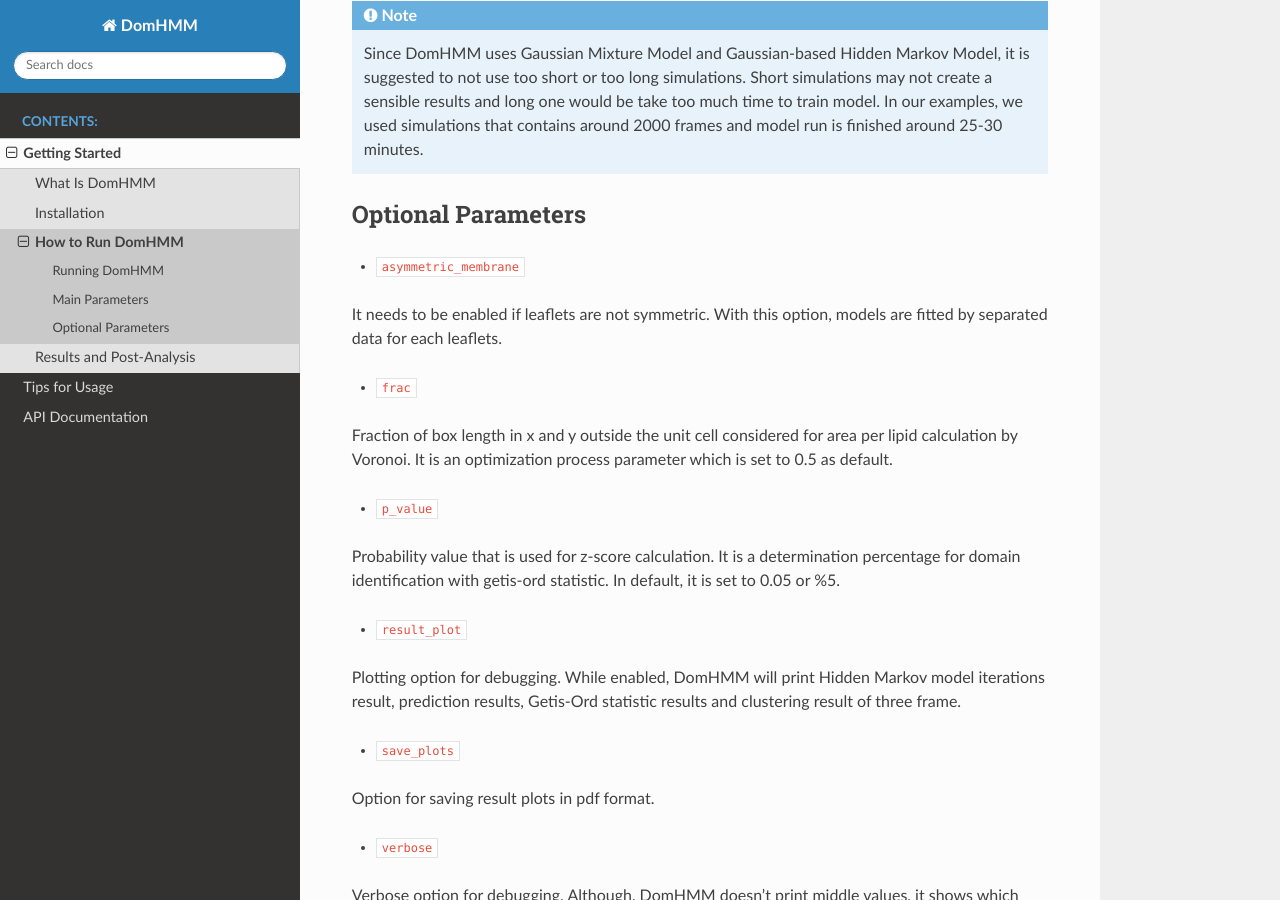
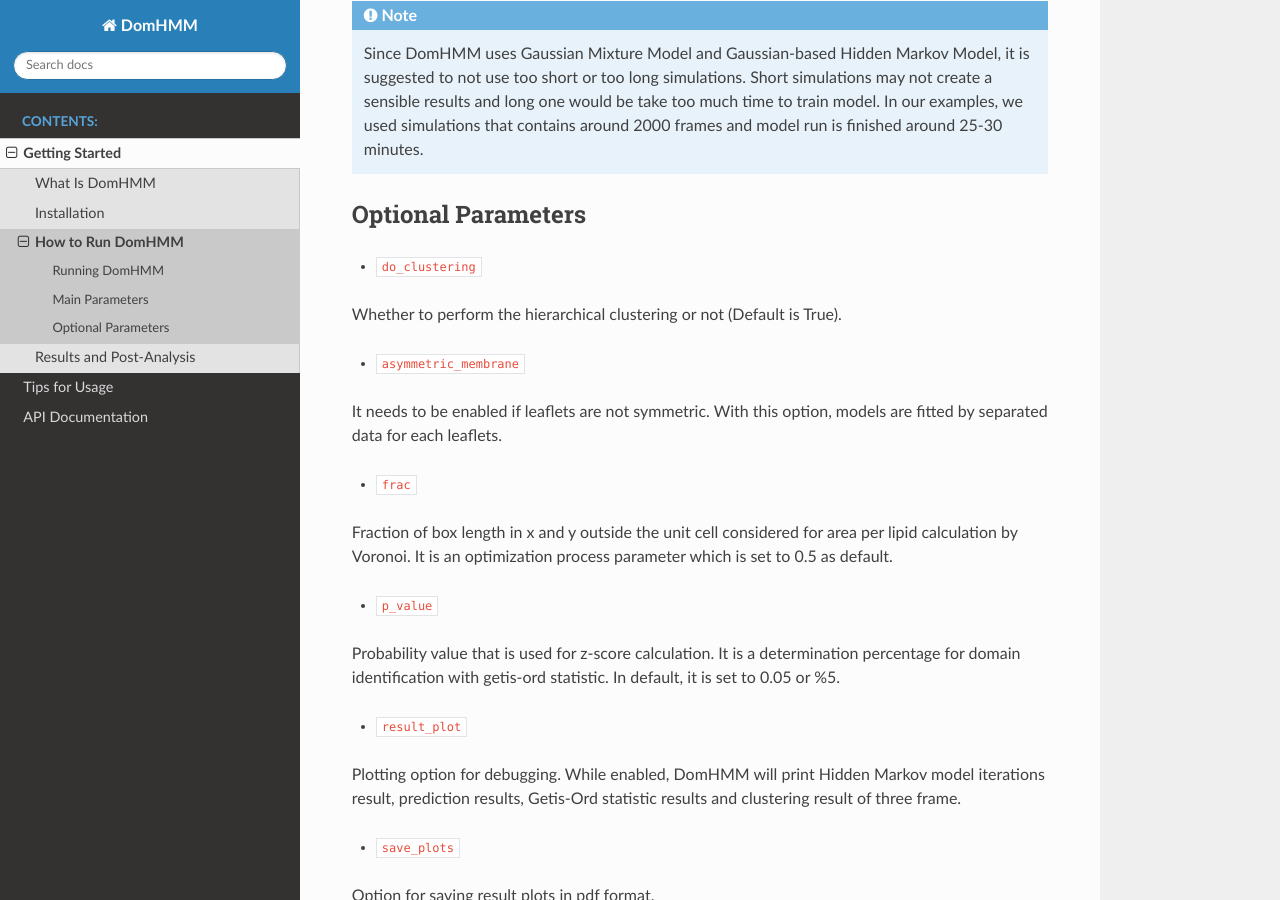
Before and after one commit to BioMemPhys-FAU/domhmm, a Sphinx documentation site: the page built from docs/source/how-to-run.rst, in a window 1280 px wide and 900 px high, scrolled down 2638 px. Built offline with Sphinx 7.4.7 and the Read the Docs theme 3.1.0, drawn with Linux system fonts in a browser that asks for light colours.

Commit message:
Update how-to-run.rst

```diff
--- a/docs/source/how-to-run.rst
+++ b/docs/source/how-to-run.rst
@@ -119,6 +119,10 @@ Let's dive into each parameter's details.
 Optional Parameters
 -------------------
 
+* ``do_clustering``
+
+Whether to perform the hierarchical clustering or not (Default is True).
+
 * ``asymmetric_membrane``
 
 It needs to be enabled if leaflets are not symmetric. With this option, models are fitted by separated data for each leaflets.
```
